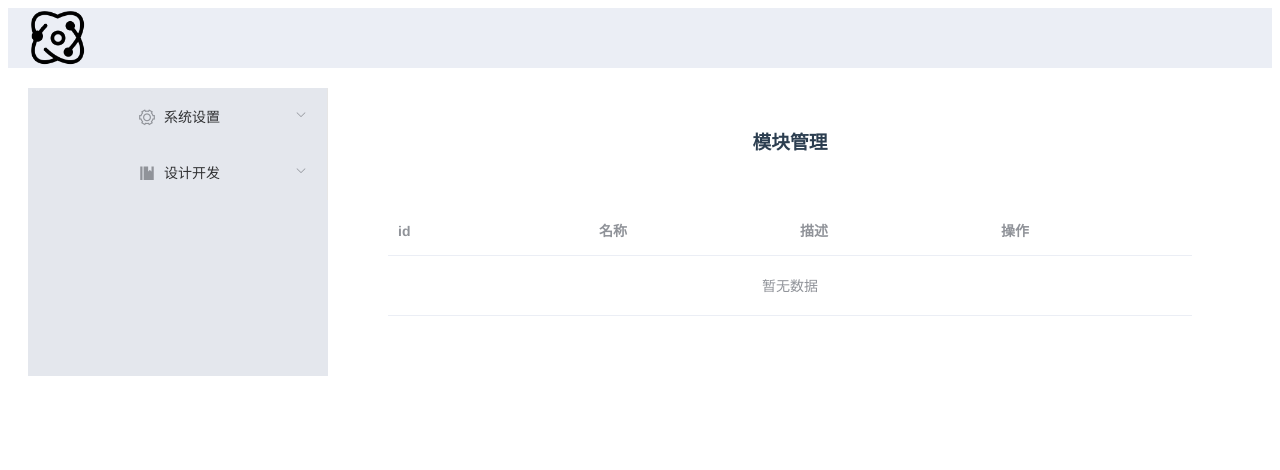
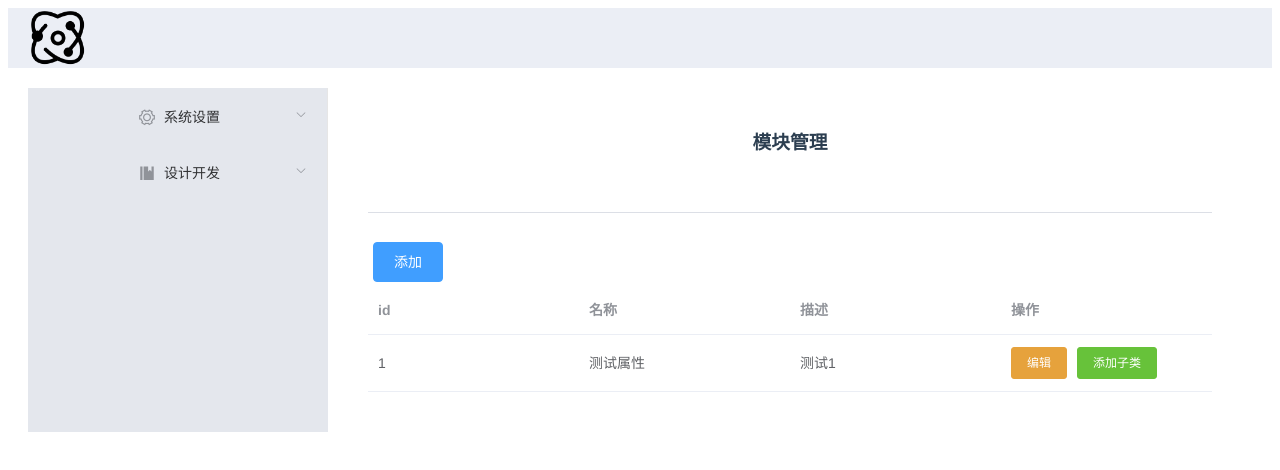
Before and after one commit to Casper-Mars/project-tool-ui, a Vue app: page /design/module in a window 1280 px wide. Shown: the top 470 px of the page. Built offline with nearby package versions, Linux system fonts and the light colour scheme.

Commit message:
修改模块管理的界面

```diff
--- a/src/components/design/module/ModuleList.vue
+++ b/src/components/design/module/ModuleList.vue
@@ -1,5 +1,8 @@
 <template>
     <el-container>
+        <el-header>
+            {{this.$router.params.name}}
+        </el-header>
         <el-main>
             <el-table
                     :data="tableData"
@@ -32,11 +35,15 @@
 <script>
     export default {
         name: "ModuleList",
+        props: {
+            list: Array,
+            name: String
+        },
         data() {
             return {
                 tableData: []
             }
-        }
+        },
     }
 </script>
 
--- a/src/router.js
+++ b/src/router.js
@@ -51,11 +51,15 @@ export default new Router({
             name: "module",
             component: () => import("./views/ModuleView"),
             children: [
-                {
-                    path: "",
-                    name: "moduleList",
-                    component: () => import("./components/design/module/ModuleList")
-                }
+                // {
+                //     path: "",
+                //     name: "moduleList",
+                //     component: () => import("./components/design/module/ModuleList"),
+                //     props: (route) => ({
+                //         list: route.query.list,
+                //         name: route.query.name
+                //     })
+                // }
             ]
         }
     ]
--- a/src/views/ModuleView.vue
+++ b/src/views/ModuleView.vue
@@ -4,14 +4,56 @@
             <h3>模块管理</h3>
         </el-header>
         <el-main>
-            <router-view/>
+            <el-divider/>
+            <div style="float: left;padding: 5px">
+                <el-button type="primary">添加</el-button>
+
+            </div>
+            <el-table
+                    :data="list"
+            >
+                <el-table-column
+                        prop="id"
+                        label="id"
+                ></el-table-column>
+                <el-table-column
+                        prop="name"
+                        label="名称"
+                >
+                </el-table-column>
+                <el-table-column
+                        prop="desc"
+                        label="描述"
+                ></el-table-column>
+                <el-table-column
+                        label="操作"
+                >
+                    <template slot-scope="scope">
+                        <el-button type="warning" size="small">编辑</el-button>
+                        <el-button type="success" size="small">添加子类</el-button>
+                    </template>
+                </el-table-column>
+            </el-table>
         </el-main>
     </el-container>
 </template>
 
 <script>
+    import ModuleList from "@/entity/module/ModuleList";
     export default {
-        name: "ModuleView"
+        name: "ModuleView",
+        mounted() {
+            let test1 = new ModuleList();
+            test1.desc = "测试1";
+            test1.id=1;
+            test1.name='测试属性';
+            this.list.push(test1);
+        },
+        data() {
+            return {
+                list: []
+            }
+        }
     }
 </script>
 
```
